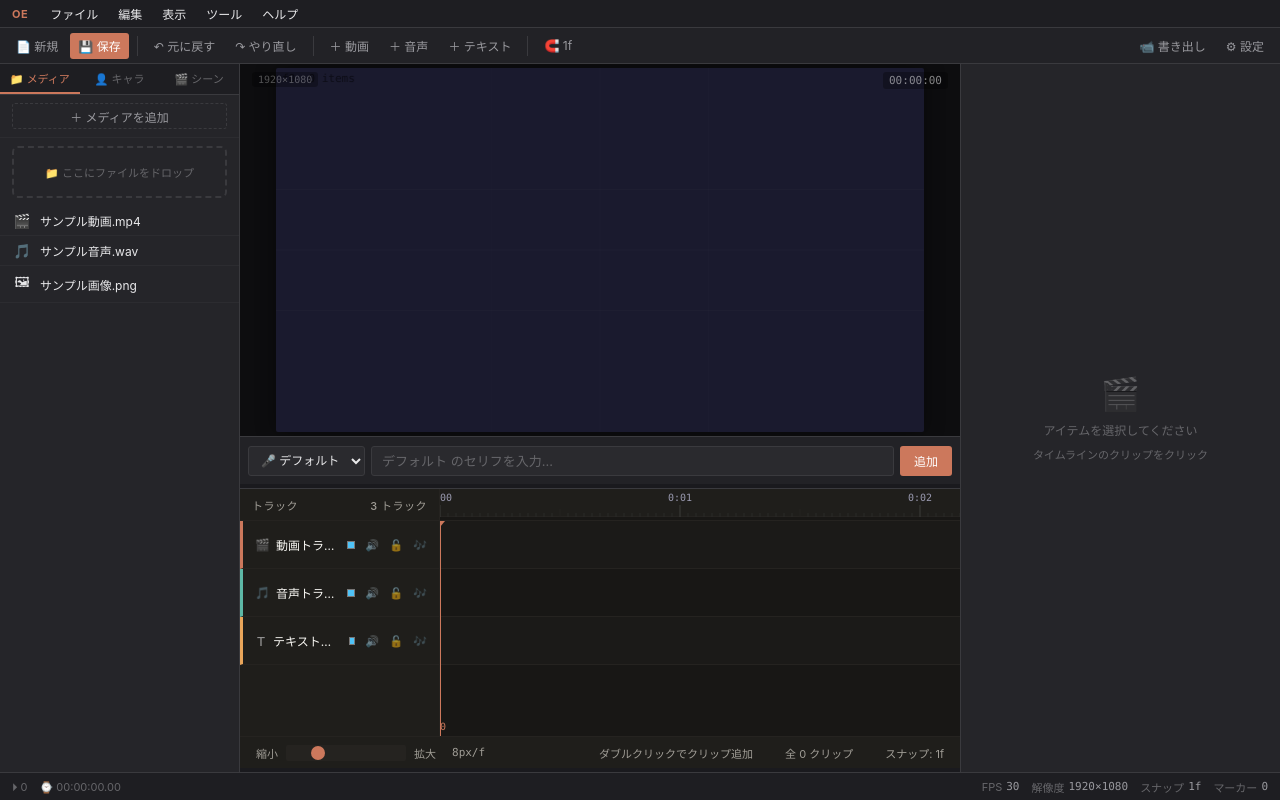
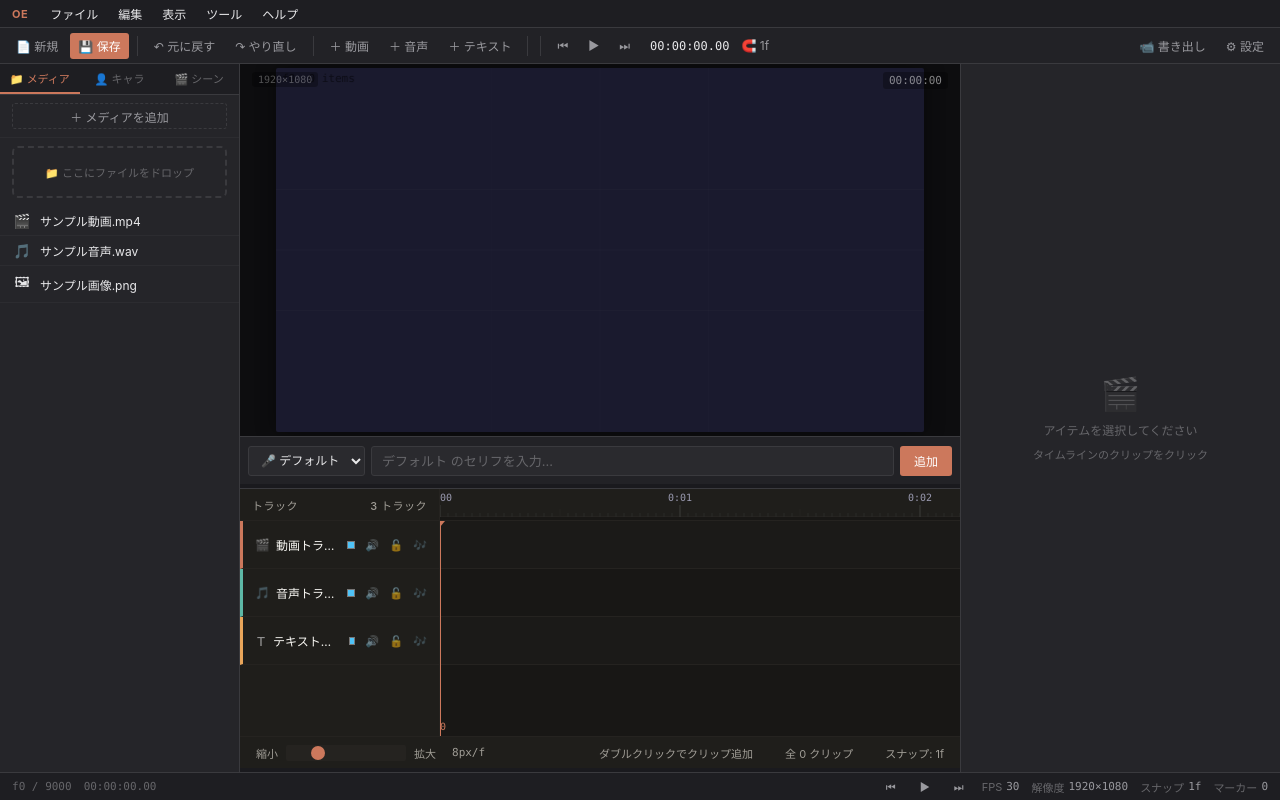
Before and after one commit to kubobeem/openyukkurieditor, a React (Vite) app: page / in a window 1280 px wide. Built offline with nearby package versions, Linux system fonts and the light colour scheme.

Commit message:
トランスポートコントロール追加、タイム表示改善、メディアドロップ時のトラック振り分け修正

```diff
--- a/src/App.tsx
+++ b/src/App.tsx
@@ -812,6 +812,15 @@ export default function App() {
         <button className="ymm4-toolbar-btn" onClick={() => handleAddTrack('audio')}>＋ 音声</button>
         <button className="ymm4-toolbar-btn" onClick={() => handleAddTrack('text')}>＋ テキスト</button>
         <div className="ymm4-toolbar-separator" />
+        <div className="ymm4-toolbar-separator" />
+        <button className="ymm4-toolbar-btn" onClick={() => { setCurrentFrame(0); setIsPlaying(false) }} title="先頭に戻る">⏮</button>
+        <button className={`ymm4-toolbar-btn ${isPlaying ? 'active' : ''}`} onClick={() => setIsPlaying(prev => !prev)} title={isPlaying ? '停止' : '再生'}>
+          {isPlaying ? '⏸' : '▶'}
+        </button>
+        <button className="ymm4-toolbar-btn" onClick={() => setCurrentFrame(project.settings.totalFrames - 1)} title="末尾に移動">⏭</button>
+        <span className="ymm4-bottom-bar-item" style={{ fontSize: 12, fontFamily: 'Consolas, monospace', marginLeft: 8 }}>
+          {timeStr}
+        </span>
         <button className={`ymm4-toolbar-btn ${snapFrames > 1 ? 'active' : ''}`} onClick={cycleSnapFrames}>
           🧲 {snapFrames}f
         </button>
@@ -952,30 +961,46 @@ export default function App() {
               onToggleTrackLock={handleToggleTrackLock}
               onToggleTrackSolo={handleToggleTrackSolo}
               onChangeTrackColor={handleChangeTrackColor}
-              onDropMediaItem={(trackIndex, mediaName, mediaType, startFrame) => {
+              onDropMediaItem={(_trackIndex, mediaName, mediaType, startFrame) => {
                 const duration = project.settings.fps * 5
                 const itemType = mediaType === 'audio' ? 'audio' as const : mediaType === 'image' ? 'image' as const : 'video' as const
-                applyProjectUpdate(prev => ({
-                  ...prev,
-                  tracks: prev.tracks.map((t, i) => i !== trackIndex || t.locked ? t : {
-                    ...t,
-                    items: [...t.items, {
+                const clipName = mediaName.replace(/\.[^.]+$/, '')
+                const sourcePath = mediaName.startsWith('http') || mediaName.includes(':\\') ? mediaName : undefined
+                applyProjectUpdate(prev => {
+                  const targetTrackType: TrackType = itemType === 'audio' ? 'audio' : 'video'
+                  let targetIdx = prev.tracks.findIndex(t => t.type === targetTrackType && !t.locked)
+                  if (targetIdx < 0) {
+                    const newTrack = {
                       id: generateId(),
-                      name: mediaName,
-                      type: itemType,
-                      sourcePath: mediaName,
-                      startFrame,
-                      endFrame: startFrame + duration,
-                      layer: 0,
-                      opacity: 1,
-                      volume: 1,
+                      name: targetTrackType === 'video' ? '動画トラック' : '音声トラック',
+                      type: targetTrackType as TrackType,
+                      index: prev.tracks.length,
+                      mute: false, solo: false, locked: false, visible: true, volume: 1.0,
+                      items: [],
+                    }
+                    targetIdx = prev.tracks.length
+                    return { ...prev, tracks: [...prev.tracks, { ...newTrack, items: [{
+                      id: generateId(), name: clipName, type: itemType, sourcePath: sourcePath || mediaName,
+                      startFrame, endFrame: startFrame + duration, layer: 0, opacity: 1, volume: 1,
                       transform: { x: 0, y: 0, scaleX: 1, scaleY: 1, rotation: 0 },
-                      effects: [],
-                      keyframes: [],
-                      color: ['#4fc3f7', '#81c784', '#ffb74d', '#e57373', '#ba68c8'][t.items.length % 5],
-                    }],
-                  }),
-                }))
+                      effects: [], keyframes: [],
+                      color: ['#4fc3f7', '#81c784', '#ffb74d', '#e57373', '#ba68c8'][0],
+                    }] }] }
+                  }
+                  return {
+                    ...prev,
+                    tracks: prev.tracks.map((t, i) => i !== targetIdx ? t : {
+                      ...t,
+                      items: [...t.items, {
+                        id: generateId(), name: clipName, type: itemType, sourcePath: sourcePath || mediaName,
+                        startFrame, endFrame: startFrame + duration, layer: 0, opacity: 1, volume: 1,
+                        transform: { x: 0, y: 0, scaleX: 1, scaleY: 1, rotation: 0 },
+                        effects: [], keyframes: [],
+                        color: ['#4fc3f7', '#81c784', '#ffb74d', '#e57373', '#ba68c8'][t.items.length % 5],
+                      }],
+                    }),
+                  }
+                })
               }}
             />
           </div>
@@ -1013,14 +1038,19 @@ export default function App() {
       {/* ボトムバー */}
       <div className="ymm4-bottom-bar">
         <div className="ymm4-bottom-bar-left">
-          <span className="ymm4-bottom-bar-item">
-            ⏵ {currentFrame}
+          <span className="ymm4-bottom-bar-item" style={{ fontFamily: 'Consolas, monospace' }}>
+            f{currentFrame} / {project.settings.totalFrames}
           </span>
-          <span className="ymm4-bottom-bar-item">
-            ⌚ {timeStr}
+          <span className="ymm4-bottom-bar-item" style={{ fontFamily: 'Consolas, monospace' }}>
+            {timeStr}
           </span>
         </div>
         <div className="ymm4-bottom-bar-right">
+          <button className="ymm4-toolbar-btn" style={{ fontSize: 11, padding: '2px 6px' }} onClick={() => setCurrentFrame(0)} title="先頭">⏮</button>
+          <button className={`ymm4-toolbar-btn ${isPlaying ? 'active' : ''}`} style={{ fontSize: 11, padding: '2px 6px' }} onClick={() => setIsPlaying(prev => !prev)} title={isPlaying ? '停止' : '再生'}>
+            {isPlaying ? '⏸' : '▶'}
+          </button>
+          <button className="ymm4-toolbar-btn" style={{ fontSize: 11, padding: '2px 6px' }} onClick={() => setCurrentFrame(project.settings.totalFrames - 1)} title="末尾">⏭</button>
           <span className="ymm4-bottom-bar-item">
             FPS <span className="ymm4-bottom-bar-value">{project.settings.fps}</span>
           </span>
--- a/src/components/PreviewCanvas.tsx
+++ b/src/components/PreviewCanvas.tsx
@@ -336,7 +336,7 @@ export default function PreviewCanvas({
         ctx.stroke()
 
         // Type icon
-        const icon = item.type === 'video' ? '🎬' : '🖼'
+        const icon = item.type === 'video' ? '🎬' : item.type === 'image' ? '🖼' : '📄'
         ctx.font = `${Math.max(10, Math.round(14 * sx))}px sans-serif`
         ctx.textAlign = 'center'
         ctx.textBaseline = 'middle'
@@ -347,6 +347,14 @@ export default function PreviewCanvas({
         ctx.font = `${Math.max(8, Math.round(10 * sx))}px sans-serif`
         ctx.fillStyle = 'rgba(255,255,255,0.6)'
         ctx.fillText(item.name.length > 10 ? item.name.substring(0, 9) + '…' : item.name, 0, halfH * 0.4)
+
+        // Source path (short)
+        if (item.sourcePath) {
+          ctx.font = `${Math.max(6, Math.round(7 * sx))}px Consolas, monospace`
+          ctx.fillStyle = 'rgba(255,255,255,0.3)'
+          const shortPath = item.sourcePath.split(/[\\/]/).pop() || ''
+          ctx.fillText(shortPath, 0, halfH * 0.7)
+        }
       }
 
       ctx.restore()
```
